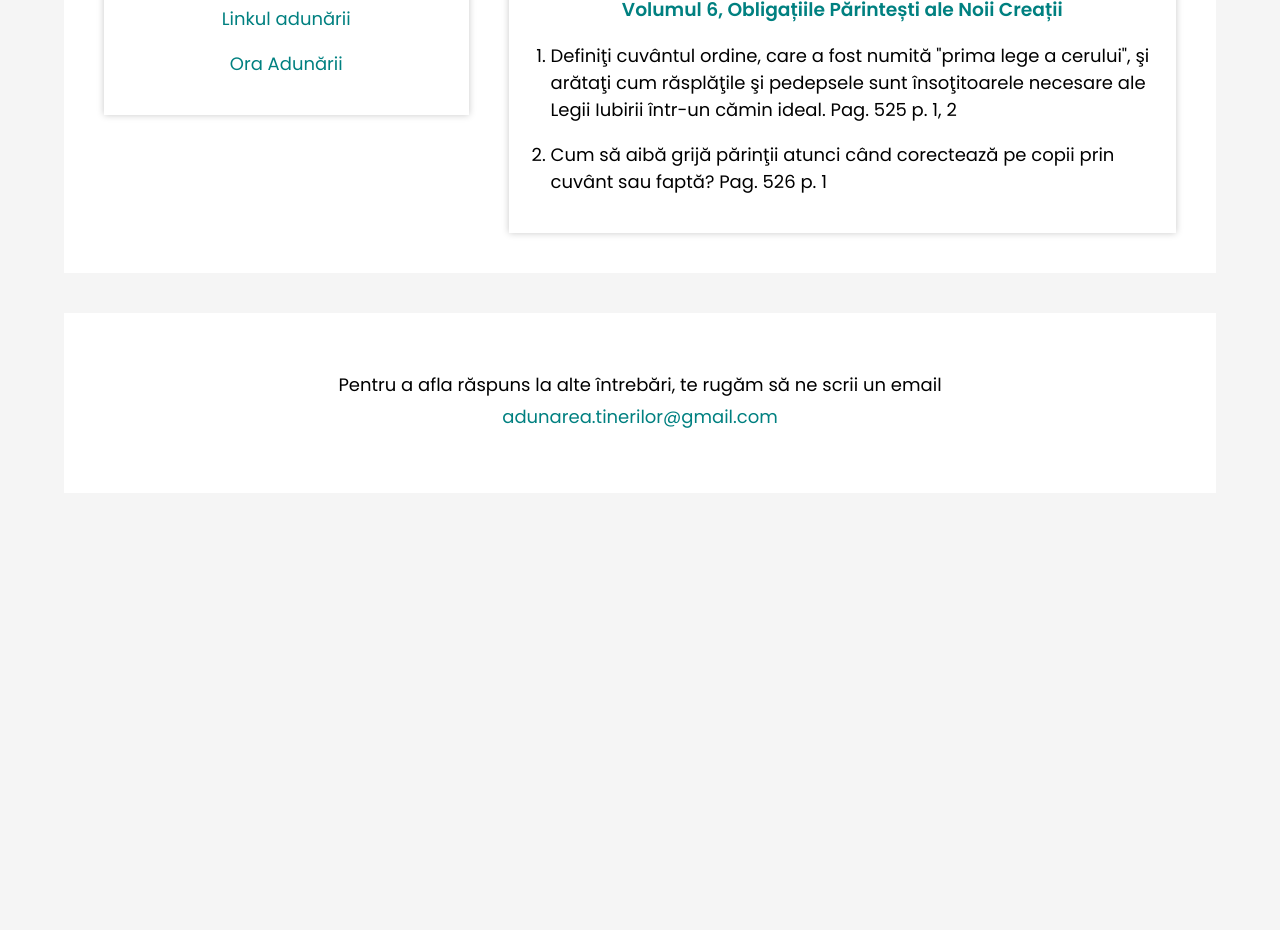
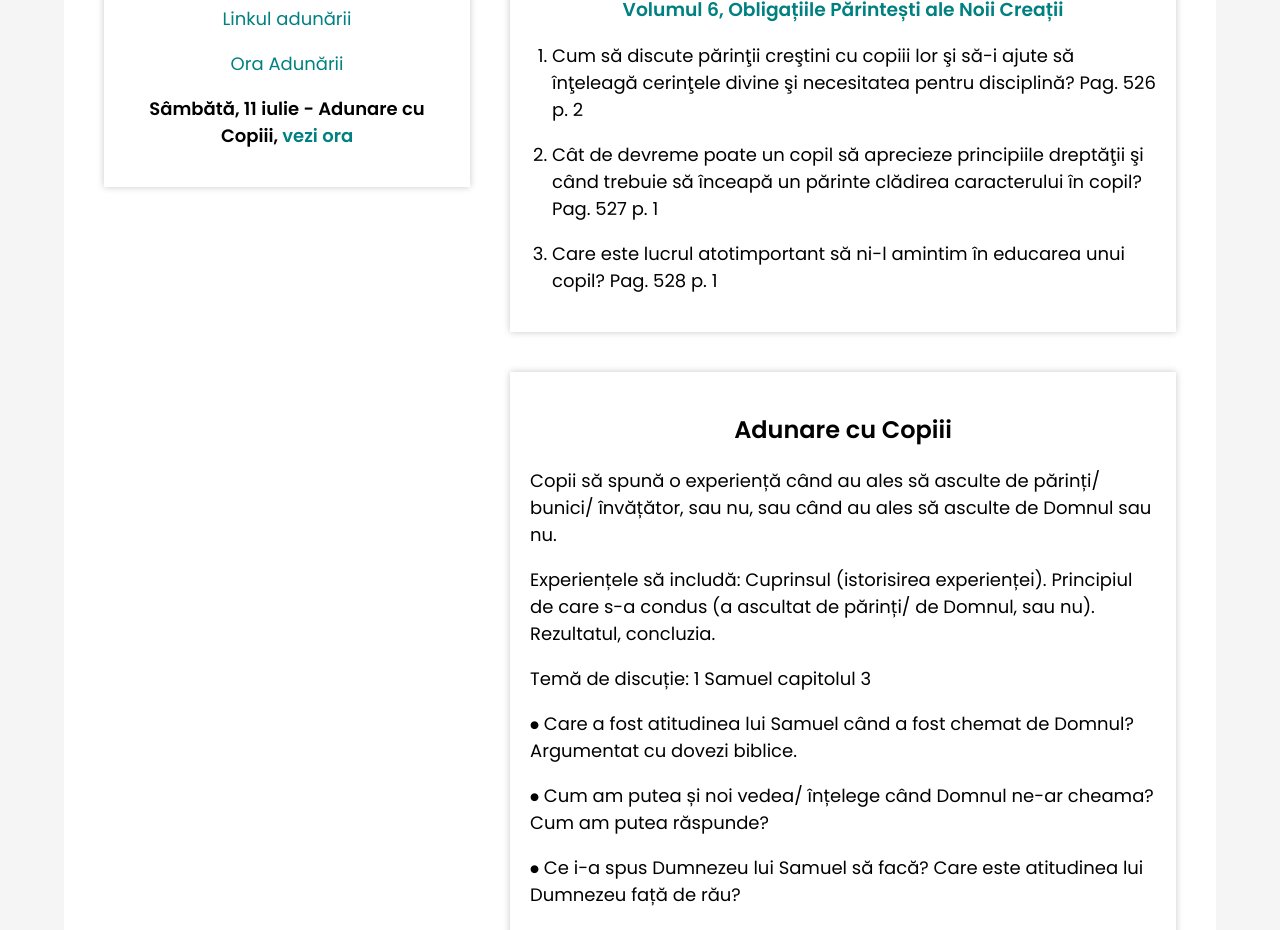
Before and after one commit to adunarea-tinerilor/stb-adt, a React (Create React App) app: page /#/ in a window 1280 px wide. Shown: the part 960-1890 px from the top of the page. Before the commit the page ends 1533 px from the top, so only its background shows below. Built offline with nearby package versions, Linux system fonts and the light colour scheme.

Commit message:
weekly update

```diff
--- a/src/App.js
+++ b/src/App.js
@@ -13,20 +13,38 @@ export default class App extends React.Component {
 
     this.state = {
       // general
-      meetingHour: "https://www.timeanddate.com/worldclock/fixedtime.html?msg=%C3%8Ent%C3%A2lnirea+Tinerilor&iso=20200702T10&p1=202",
+      meetingHour: "https://www.timeanddate.com/worldclock/fixedtime.html?msg=%C3%8Ent%C3%A2lnirea+Tinerilor&iso=20200709T10&p1=202",
 
-      // announcement notes
-      // note: "Sâmbătă, 27 Iunie - adunare pentru copii. Tema: Luca 15:11-32 Pilda Fiului Risipitor, ",
-      // noteLinkTxt: "vezi ora",
-      // noteLink: "https://www.timeanddate.com/worldclock/fixedtime.html?msg=Adunare+pentru+Copii&iso=20200627T18&p1=49",
 
       // next meeting
-      nextMeetingDate: "Joi, 2 Iulie",
+      nextMeetingDate: "Joi, 9 Iulie",
       nextDiscussedTitle: "Volumul 6, Obligațiile Părintești ale Noii Creații",
       nextDiscussedLink: "https://adevarprezent.org/obligatiile-parintesti-ale-noii-creatii/",
       nextMeetingSubject: [
-        "Definiţi cuvântul ordine, care a fost numită \"prima lege a cerului\", şi arătaţi cum răsplăţile şi pedepsele sunt însoţitoarele necesare ale Legii Iubirii într-un cămin ideal. Pag. 525 p. 1, 2",
-        "Cum să aibă grijă părinţii atunci când corectează pe copii prin cuvânt sau faptă? Pag. 526 p. 1"
+        "Cum să discute părinţii creştini cu copiii lor şi să-i ajute să înţeleagă cerinţele divine şi necesitatea pentru disciplină? Pag. 526 p. 2",
+        "Cât de devreme poate un copil să aprecieze principiile dreptăţii şi când trebuie să înceapă un părinte clădirea caracterului în copil? Pag. 527 p. 1",
+        "Care este lucrul atotimportant să ni-l amintim în educarea unui copil? Pag. 528 p. 1"
+      ],
+
+
+      // announcement notes
+      note: "Sâmbătă, 11 iulie - Adunare cu Copiii, ",
+      noteLinkTxt: "vezi ora",
+      noteLink: "https://www.timeanddate.com/worldclock/fixedtime.html?msg=Adunare+pentru+Copii&iso=20200711T18&p1=49",
+
+      // Adunare Copii INFO
+      childrenMeeting : [
+        {
+          title: "Adunare cu Copiii",
+          subject: ["Copii să spună o experiență când au ales să asculte de părinți/ bunici/ învățător, sau nu, sau când au ales să asculte de Domnul sau nu.",
+            "Experiențele să includă: Cuprinsul (istorisirea experienței). Principiul de care s-a condus (a ascultat de părinți/ de Domnul, sau nu). Rezultatul, concluzia.",
+            "Temă de discuție: 1 Samuel capitolul 3",
+            "⦁ Care a fost atitudinea lui Samuel când a fost chemat de Domnul? Argumentat cu dovezi biblice.",
+            "⦁ Cum am putea și noi vedea/ înțelege când Domnul ne-ar cheama? Cum am putea răspunde?",
+            "⦁ Ce i-a spus Dumnezeu lui Samuel să facă? Care este atitudinea lui Dumnezeu față de rău?",
+            "⦁ De ce este Samuel un exemplu pentru noi?"
+          ]
+        }
       ],
 
       // archive list
@@ -45,6 +63,13 @@ export default class App extends React.Component {
       // }
 
       archiveList: [
+        {
+          date: "02.07.2020",
+          subjectLabel: "Întrebări discutate:",
+          questionList: ["Definiţi cuvântul ordine, care a fost numită \"prima lege a cerului\", şi arătaţi cum răsplăţile şi pedepsele sunt însoţitoarele necesare ale Legii Iubirii într-un cămin ideal. Vol. 6 Pag. 525 p. 1, 2\n [ 23:22 ]",
+            "Cum să aibă grijă părinţii atunci când corectează pe copii prin cuvânt sau faptă? Vol. 6 Pag. 526 p. 1 [ 1:47:00 ]"],
+          videoSrc: "https://www.youtube.com/watch?v=Sela3kKs8ng"
+        },
         {
           date: "25.06.2020",
           subjectLabel: "Întrebări discutate:",
@@ -142,12 +167,17 @@ export default class App extends React.Component {
           <Route exact path="/" render={() =>
             <Home
               note={this.state.note}
+              childrenMeeting={this.state.childrenMeeting}
+
               noteLink={this.state.noteLink}
               noteLinkTxt={this.state.noteLinkTxt}
+
               bannerQuote={this.state.bannerQuote}
               bannerVerse={this.state.bannerVerse}
+
               zoomLink={this.state.zoomLink}
               meetingHour={this.state.meetingHour}
+
               nextMeetingDate={this.state.nextMeetingDate}
               nextMeetingSubject={this.state.nextMeetingSubject}
               nextDiscussedTitle={this.state.nextDiscussedTitle}
--- a/src/pages/Home.js
+++ b/src/pages/Home.js
@@ -10,6 +10,7 @@ export default function Home(props) {
         bannerQuote={props.bannerQuote}
         bannerVerse={props.bannerVerse}/>
       <Intro
+        childrenMeeting={props.childrenMeeting}
         note={props.note}
         noteLink={props.noteLink}
         noteLinkTxt={props.noteLinkTxt}
--- a/src/partials/Intro.js
+++ b/src/partials/Intro.js
@@ -51,7 +51,6 @@ const IntroCardContainer = styled.div`
  }
 
  @media only screen and (min-width: 1080px) {
-   width: 48%;
    margin: 0 0 40px;
  }
 `;
@@ -90,20 +89,36 @@ export default function Intro(props) {
         <p>Se solicită o parolă pentru întâlnire</p>
         <p><a href={props.zoomLink} rel="noopener noreferrer" target="_blank"> Linkul adunării</a></p>
         <p><a href={props.meetingHour} rel="noopener noreferrer" target="_blank">Ora Adunării</a></p>
-        {props.note && <InfoNote>{props.note} <a href={props.noteLink} rel="noopener noreferrer" target="_blank">{props.noteLinkTxt}</a></InfoNote>}
+        {props.note && <InfoNote>{props.note} <a href={props.noteLink} rel="noopener noreferrer"
+                                                 target="_blank">{props.noteLinkTxt}</a></InfoNote>}
       </IntroCardContainer>
 
-
+      <div>
         <IntroCardContainer>
           <CardTitle>Următoarea întâlnire va fi {props.nextMeetingDate}</CardTitle>
           <h2>Discuții Studiu {props.nextDiscussedVol}</h2>
-        <DiscussedTitle><a href={props.nextDiscussedLink} rel="noopener noreferrer" target="_blank">{props.nextDiscussedTitle}</a></DiscussedTitle>
+          <DiscussedTitle><a href={props.nextDiscussedLink} rel="noopener noreferrer"
+                             target="_blank">{props.nextDiscussedTitle}</a></DiscussedTitle>
           <ol>
             {props.nextMeetingSubject.map((subject, index) => {
               return <li key={index}><p>{subject}</p></li>
             })}
           </ol>
         </IntroCardContainer>
+
+        {props.childrenMeeting.map((meeting, index) => {
+          return (
+            <IntroCardContainer>
+              <h2>{meeting.title}</h2>
+              {
+                meeting.subject.map((subj, index) => {
+                  return <p key={index}>{subj}</p>
+                })}
+            </IntroCardContainer>
+          )
+        })}
+      </div>
+
     </IntroContainer>
   );
 }
```
Lines whose indentation alone changed are shown as unchanged.
